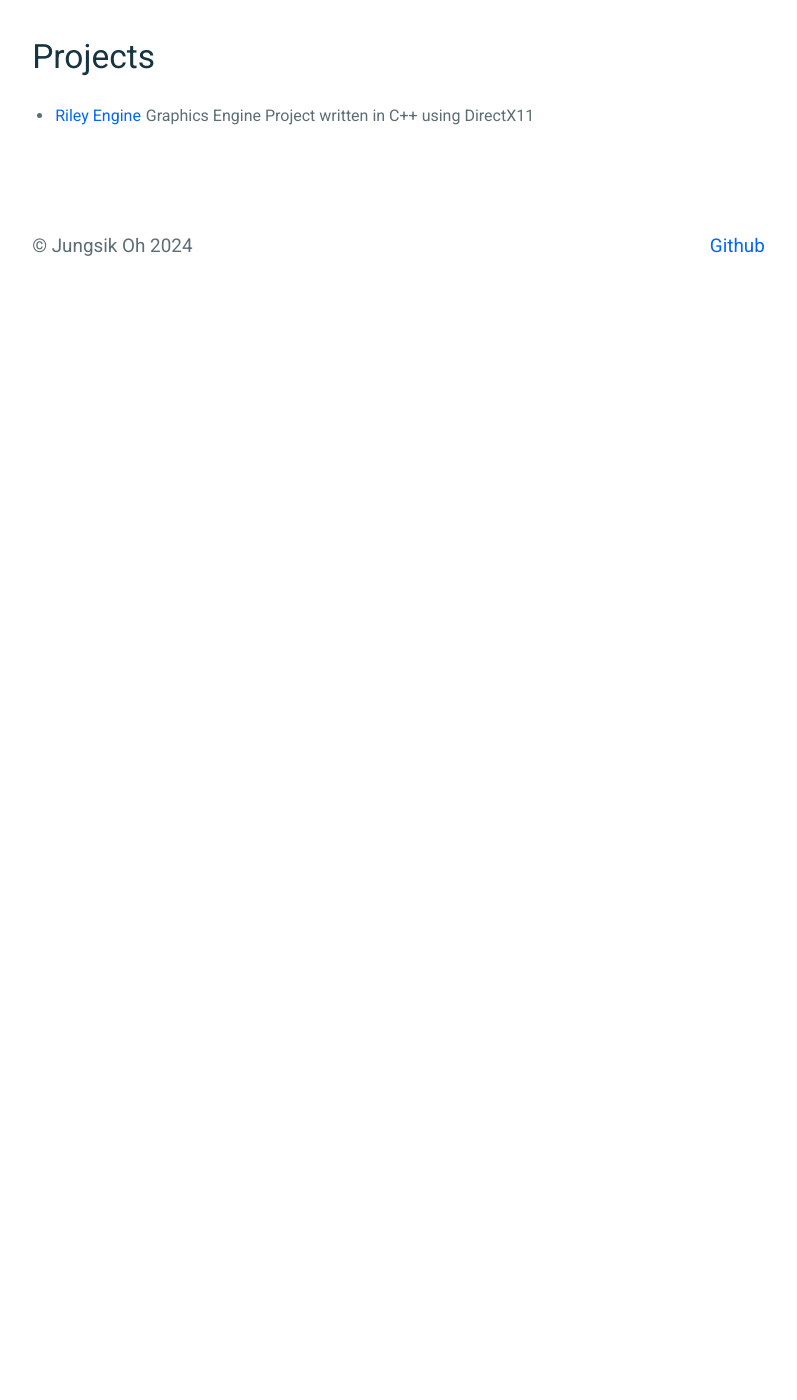
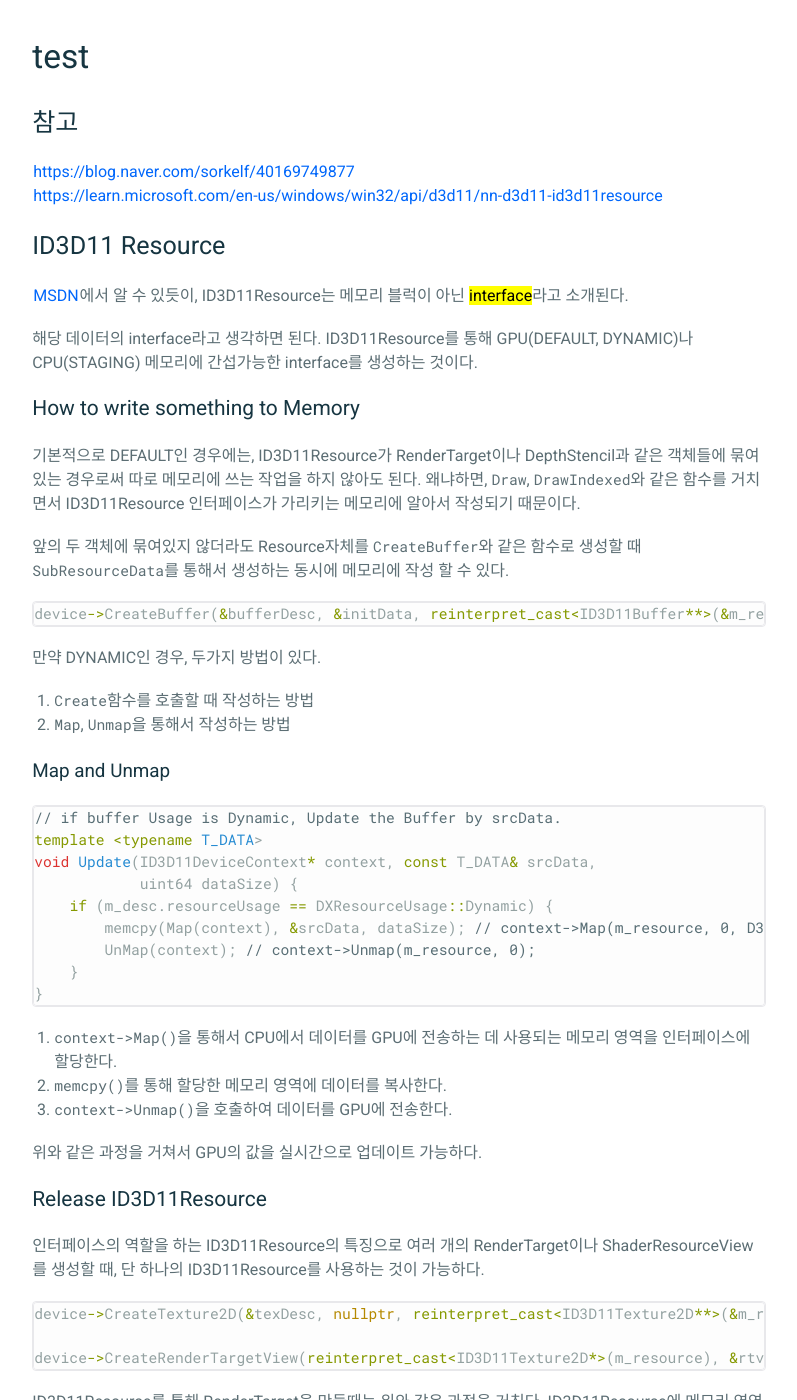
Before and after one commit to JungsikOh/jungsikoh.github.io, a Jekyll site: the page built from _pages/techartinfo.md, in a window 1280 px wide and 1400 px high, scrolled down 270 px. Shown: the whole window, without its empty margins (241-1038 px from the left). Built offline with Jekyll 4.4.1, drawn with Linux system fonts in a browser that asks for light colours; comment, search, counter and statistics services are not loaded; before the commit the page ends 900 px from its top, so only the background shows below that; some of the changed text lies outside the part shown.

Commit message:
블로그 형식 수정

````diff
--- a/_pages/techartinfo.md
+++ b/_pages/techartinfo.md
@@ -1,7 +1,62 @@
 ---
-layout: content
-title: Projects
+layout: post
+title: test
 permalink: /techartinfo/
 ---
 
-- [Riley Engine](https://github.com/JungsikOh/Riley-Engine) Graphics Engine Project written in C++ using DirectX11
+## 참고
+[https://blog.naver.com/sorkelf/40169749877](https://blog.naver.com/sorkelf/40169749877)
+[https://learn.microsoft.com/en-us/windows/win32/api/d3d11/nn-d3d11-id3d11resource](https://learn.microsoft.com/en-us/windows/win32/api/d3d11/nn-d3d11-id3d11resource)
+
+## ID3D11 Resource
+[MSDN](https://learn.microsoft.com/en-us/windows/win32/api/d3d11/nn-d3d11-id3d11resource)에서 알 수 있듯이, ID3D11Resource는 메모리 블럭이 아닌 <mark>interface</mark>라고 소개된다.
+
+해당 데이터의 interface라고 생각하면 된다. ID3D11Resource를 통해 GPU(DEFAULT, DYNAMIC)나 CPU(STAGING) 메모리에 간섭가능한 interface를 생성하는 것이다.
+### How to write something to Memory
+기본적으로 DEFAULT인 경우에는, ID3D11Resource가 RenderTarget이나 DepthStencil과 같은 객체들에 묶여있는 경우로써 따로 메모리에 쓰는 작업을 하지 않아도 된다. 왜냐하면, `Draw`, `DrawIndexed`와 같은 함수를 거치면서 ID3D11Resource 인터페이스가 가리키는 메모리에 알아서 작성되기 때문이다.
+
+앞의 두 객체에 묶여있지 않더라도 Resource자체를 `CreateBuffer`와 같은 함수로 생성할 때 `SubResourceData`를 통해서 생성하는 동시에 메모리에 작성 할 수 있다.
+```cpp
+device->CreateBuffer(&bufferDesc, &initData, reinterpret_cast<ID3D11Buffer**>(&m_resource))
+```
+
+만약 DYNAMIC인 경우, 두가지 방법이 있다.
+1. `Create`함수를 호출할 때 작성하는 방법
+2. `Map`, `Unmap`을 통해서 작성하는 방법
+
+#### Map and Unmap
+```cpp
+// if buffer Usage is Dynamic, Update the Buffer by srcData.
+template <typename T_DATA>
+void Update(ID3D11DeviceContext* context, const T_DATA& srcData,
+            uint64 dataSize) {
+    if (m_desc.resourceUsage == DXResourceUsage::Dynamic) {
+        memcpy(Map(context), &srcData, dataSize); // context->Map(m_resource, 0, D3D11_MAP_WRITE_DISCARD, 0, &ms);
+        UnMap(context); // context->Unmap(m_resource, 0);
+    }
+}
+```
+1. `context->Map()`을 통해서 CPU에서 데이터를 GPU에 전송하는 데 사용되는 메모리 영역을 인터페이스에 할당한다.
+2. `memcpy()`를 통해 할당한 메모리 영역에 데이터를 복사한다.
+3. `context->Unmap()`을 호출하여 데이터를 GPU에 전송한다.
+
+위와 같은 과정을 거쳐서 GPU의 값을 실시간으로 업데이트 가능하다.
+
+### Release ID3D11Resource
+인터페이스의 역할을 하는 ID3D11Resource의 특징으로 여러 개의 RenderTarget이나 ShaderResourceView를 생성할 때, 단 하나의 ID3D11Resource를 사용하는 것이 가능하다.
+```cpp
+device->CreateTexture2D(&texDesc, nullptr, reinterpret_cast<ID3D11Texture2D**>(&m_resource));
+
+device->CreateRenderTargetView(reinterpret_cast<ID3D11Texture2D*>(m_resource), &rtvDesc, &rtv);
+```
+ID3D11Resource를 통해 RenderTarget을 만들때는 위와 같은 과정을 거친다. ID3D11Resource에 메모리 영역을 할당해준 뒤, 해당 영역에 RenderTarget을 만드는 것이다.
+
+여기서 중요한 특징은 ID3D11Resource는 단순히 메모리 영역에 대한 인터페이스일 뿐이라서, `Release()`를 해줘도 된다는 점이다. 그러나, `Release` 해준 뒤 RenderTarget에 대한 ShaderResourceView를 생성하게 되면, 다른 메모리 영역에 대해서 설정이 되기 때문에 원치 않은 결과가 나오게 될 것이다.
+
+그렇기 때문에, 하나의 Resource를 복수의 RTV나 SRV를 생성할 수 있지만 해제하고서, 다시 해당 메모리 영역을 다시 접근해 SRV를 생성하는 것은 불가능하므로 이점에 유의해서 사용해야 한다.
+
+하지만, 특정 메모리 영역을 사용해 이미 만든 `RTV`나 `SRV`가 존재한다면, `GetResource()`함수로 해당 메모리 영역의 인터페이스에 접근이 가능하다.
+```cpp
+ID3D11Resource* rtvResource = nullptr;
+rtv->GetResource(&rtvResource);
+```
````
